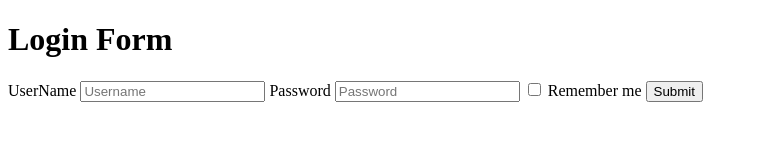
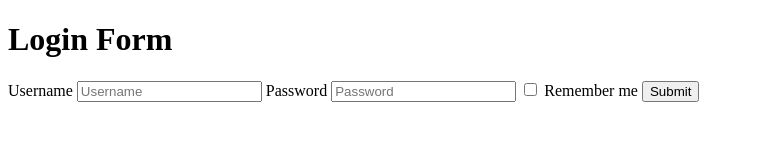
Before and after one commit to acciojob/remember-me-login-form-Prasann0009, a website: page main.html in a window 1280 px wide. Shown: the full height of the page, 0-758 px from the left. Drawn offline with Linux system fonts and the light colour scheme.

Commit message:
created a submission

```diff
--- a/main.html
+++ b/main.html
@@ -11,13 +11,13 @@
 	<h1>Login Form</h1>
 
     <form action="" id="loginform">
-      <label for="username">UserName</label>
+        <label for="username">Username</label>
       <input type="text" id="username" placeholder="Username" />
       <label for="password">Password</label>
       <input type="password" id="password" placeholder="Password" />
       <input type="checkbox" id="checkbox" />
       <label for="checkbox">Remember me</label>
-      <button type="submit" id="submit">Submit</button>
+     <input type="submit" id="submit" value="Submit">
 
     </form>
     <script type="text/javascript" src="./script.js">
```
